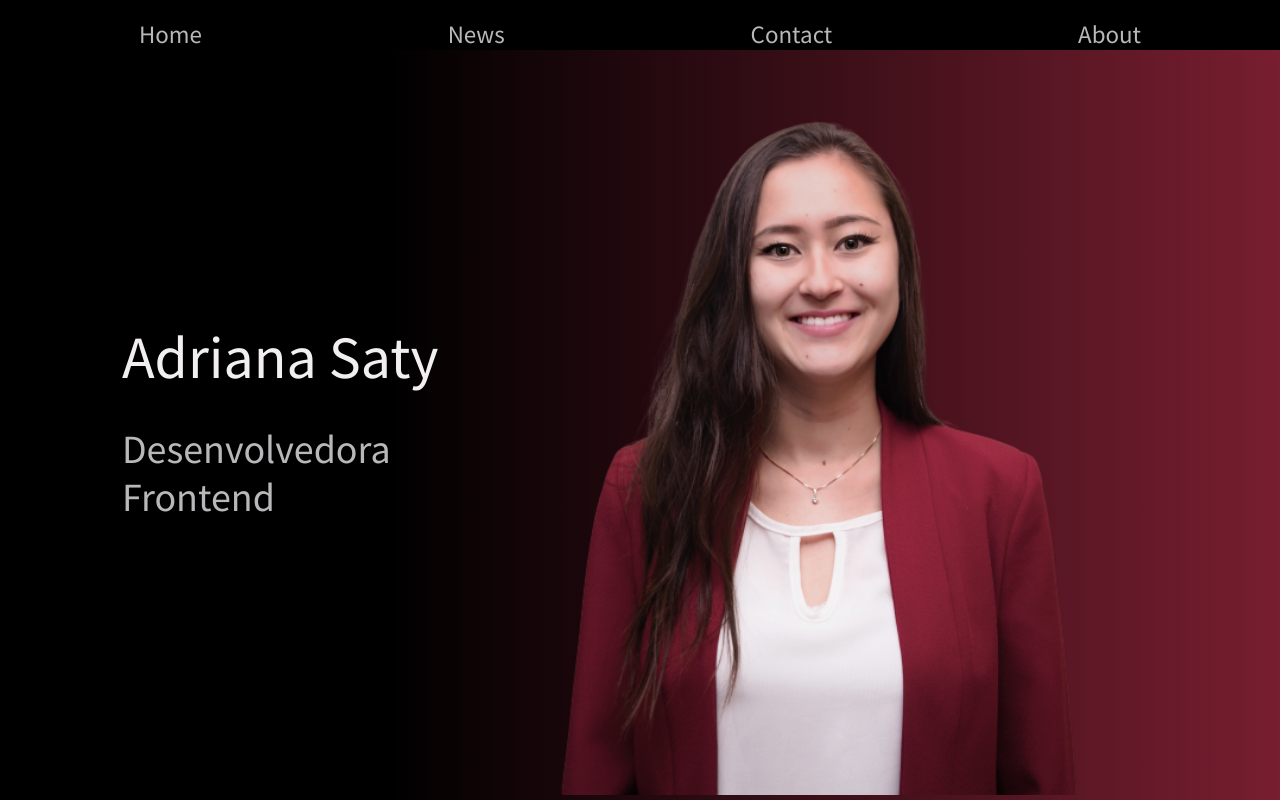
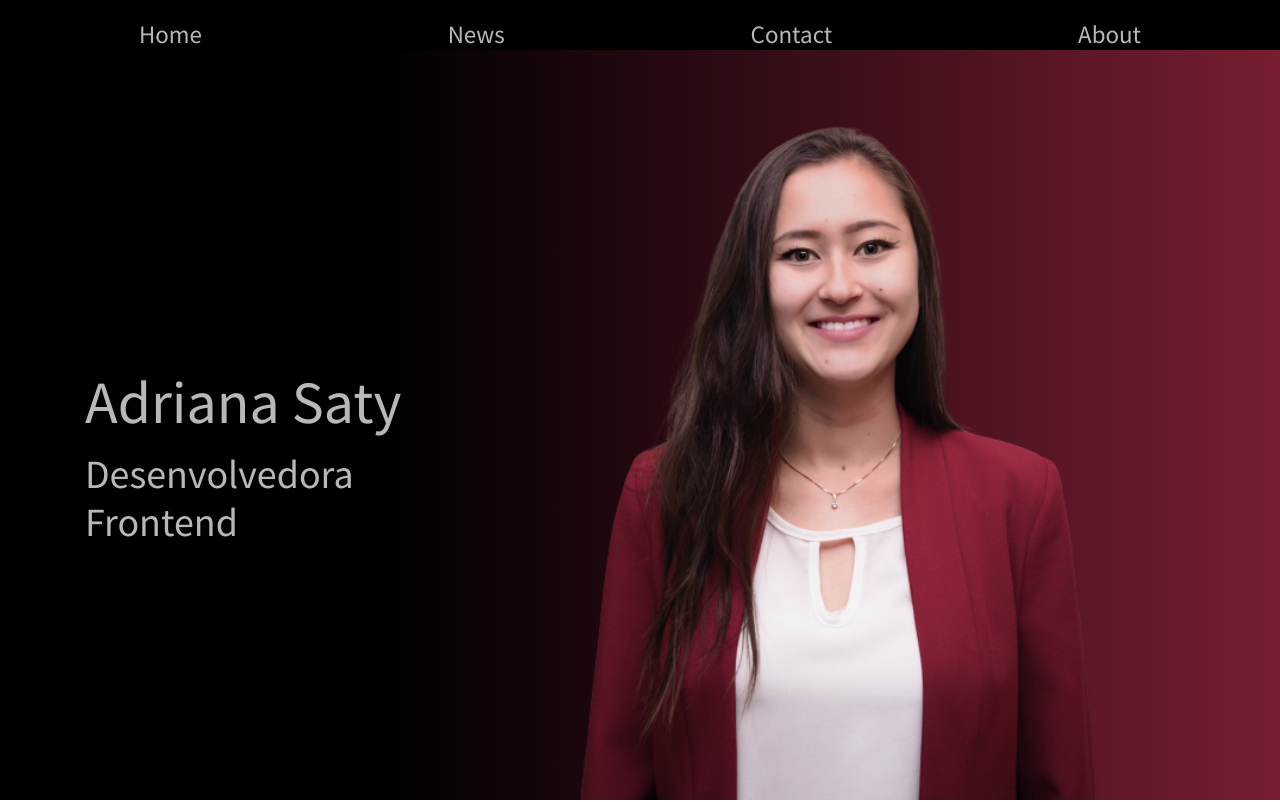
Before and after one commit to AdrianaSaty/AdrianaSaty, a React (Create React App) app: page / in a window 1280 px wide. Shown: the top 802 px of the page. Built offline with nearby package versions, Linux system fonts and the light colour scheme.

Commit message:
refactor header css

```diff
--- a/src/components/Header/Header.css
+++ b/src/components/Header/Header.css
@@ -1,29 +1,35 @@
 .header {
   display: flex;
-  justify-content: space-between;
-  align-items: center;
-  width: 100%;
-  height: 45vh;
+  justify-content: space-around;
+  align-items: flex-end;
+  padding-top: 20px;
   background-color: #ded3d9;
   background: linear-gradient(90deg, black 30%, rgb(119, 30, 48));
   color: #b8b8bb;
   text-align: center;
 }
 
-.txt-header {
-    text-align: left;
-    margin-left: 20px;
+.teste {
+  display: flex;
+  justify-content: space-around;
 }
 
-.txt-header h1 {
-  color: #F2EFF1;
+.txt-header {
+  display: flex;
+  flex-direction: column;
+  justify-content: center;
+  margin-bottom: 50px;
 }
 
 .img-header {
+  display: flex;
+  flex-direction: row;
+  align-items: flex-end;
+}
+
+.img-header img {
   height: 40vh;
-  position: absolute;
-  top: 70px;
-  right: 0px;
+  padding-left: 20px;
 }
 
 p {
@@ -32,6 +38,7 @@ p {
 
 @media (min-width: 450px) {
   .header {
+    margin: 0;
     height: calc(100vh - 50px);
   }
 
@@ -39,14 +46,8 @@ p {
     margin: 0 auto;
   }
 
-  .img-header {
-    padding-right: 200px;
+  .img-header img {
     height: 85vh;
-    position: relative;
-    top: 30px;
-  }
-
-  p {
-    text-align: center;
+    margin: 0 auto;
   }
 }
--- a/src/components/Header/Header.js
+++ b/src/components/Header/Header.js
@@ -8,20 +8,22 @@ function Header() {
 
     return (
         <div className="header">
-            <div className="txt-header">
-                <h1 className="pb-4">
-                    {/* Hey! <br/> */}
-                    Adriana Saty<br/>
-                    {/* Frontend Developer <br/>  */}
-                </h1>
-                <h2>
-                    Desenvolvedora <br/>
-                    Frontend <br/>
-                </h2>
+        <div className="container m-0">
+            <div className="row teste">
+                <div className="col-4 txt-header">
+                    <h1 className="pb-1 text-left">
+                        Adriana Saty<br />
+                    </h1>
+                    <h2 className="text-left">
+                        Desenvolvedora <br />
+                        Frontend <br />
+                    </h2>
+                </div>
+                <div className="col-8 img-header">
+                    <img src={selfie} alt="cerejeira" className="d-block"></img>
+                </div>
             </div>
-            <div>
-                <img src={selfie} alt="cerejeira" className="img-header"></img>
-            </div>
+        </div>
         </div>
     )
 }
```
